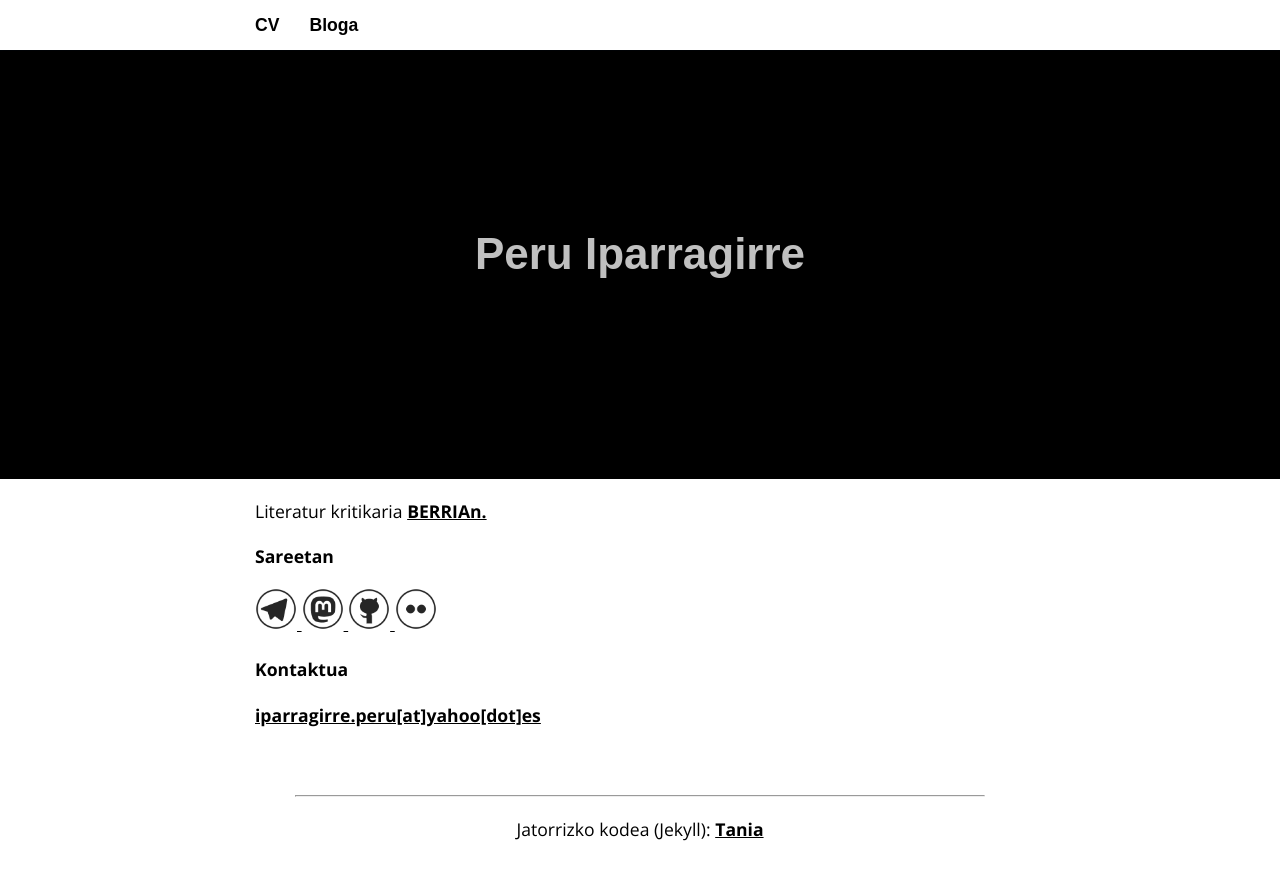
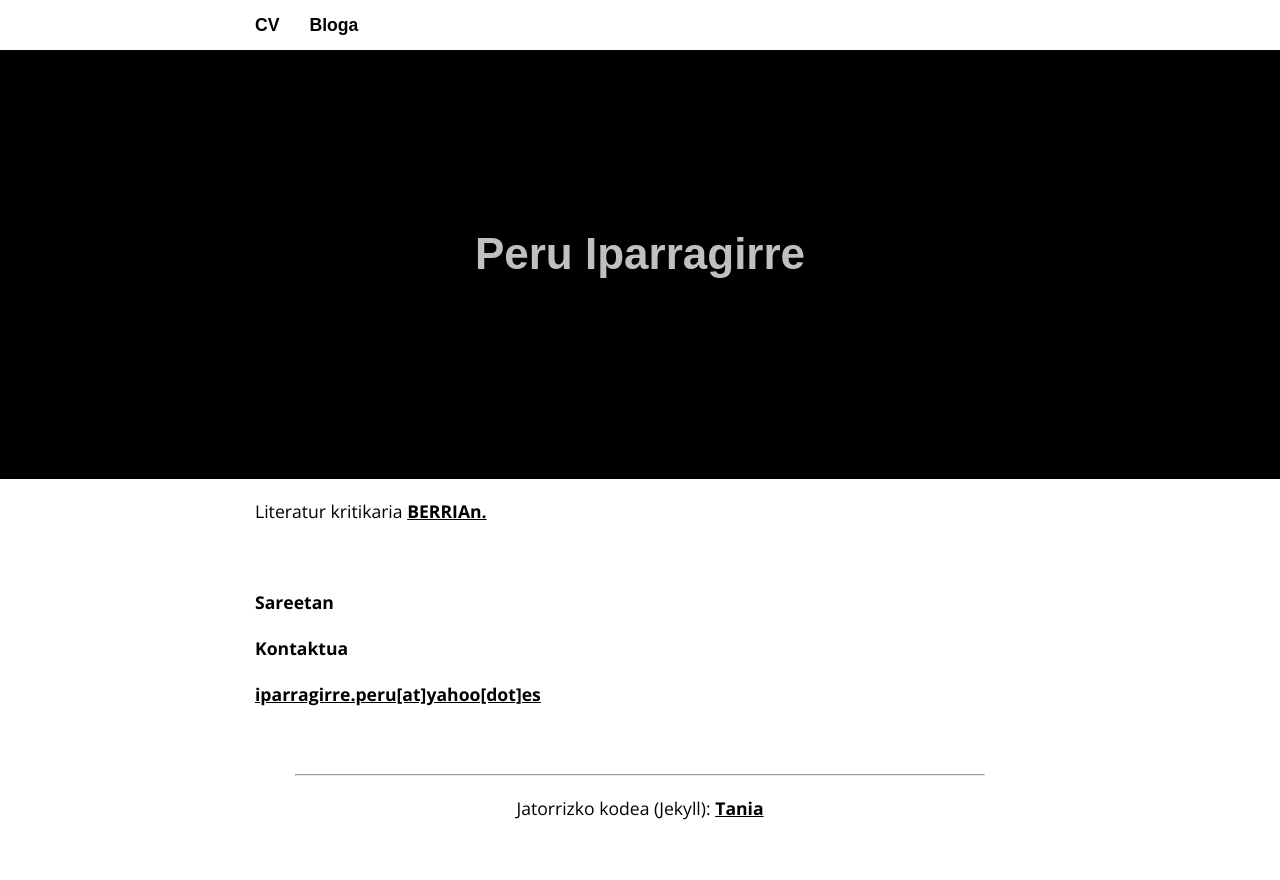
Before and after one commit to nomadagaldua/nomadagaldua.github.io, a Jekyll site: the page built from index.html, in a window 1280 px wide and 900 px high, scrolled down 21 px. Shown: the top 880 px of the window. Built offline with Jekyll 4.4.1, drawn with Linux system fonts in a browser that asks for light colours; some web fonts are replaced.

Commit message:
Update index.html

```diff
--- a/index.html
+++ b/index.html
@@ -1,22 +1,11 @@
 ---
 layout: default
 ---
-<p>Literatur kritikaria <a href="https://www.berria.eus/egilea/Peru_Iparragirre">BERRIAn.</a></p>
+<p>Literatur kritikaria <a href="https://www.berria.eus/egilea/Peru_Iparragirre">BERRIAn.</a></p><br>
 
 <p><b>Sareetan</b></p>
 
- <p><a href="https://t.me/nomadagaldua">
-  <img src="/img/telegram.png" alt="Telegram" style="width:42px;height:42px;border:0;">
-    </a>
-   <a href="https://mastodon.social/@nomadagaldua">
-  <img src="/img/mastodon.png" alt="Mastodon" style="width:42px;height:42px;border:0;">
-</a>
-   <a href="https://github.com/nomadagaldua">
-  <img src="/img/github.png" alt="Github" style="width:42px;height:42px;border:0;">
-</a>
-<a href="https://www.flickr.com/photos/peruiparragirre/">
-  <img src="/img/flickr.png" alt="Flickr" style="width:42px;height:42px;border:0;">
-  </a></p>
+
 
 
 <p><b>Kontaktua</b></p>
```
